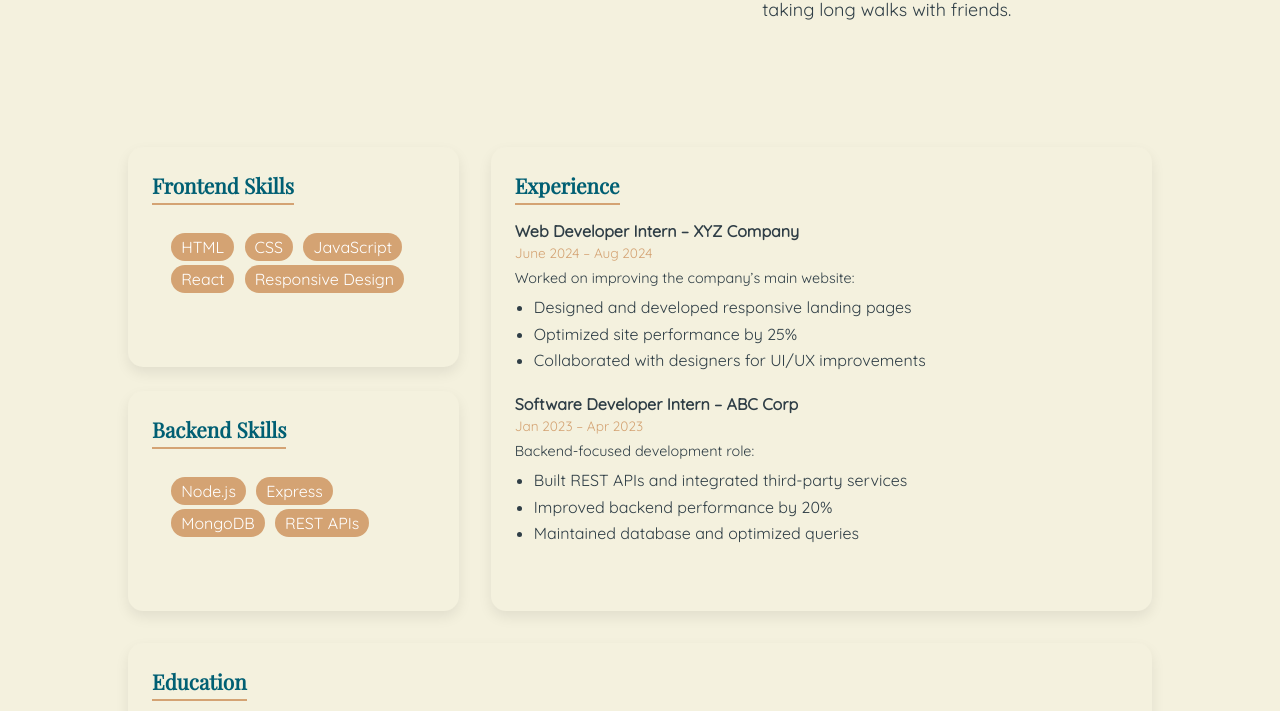
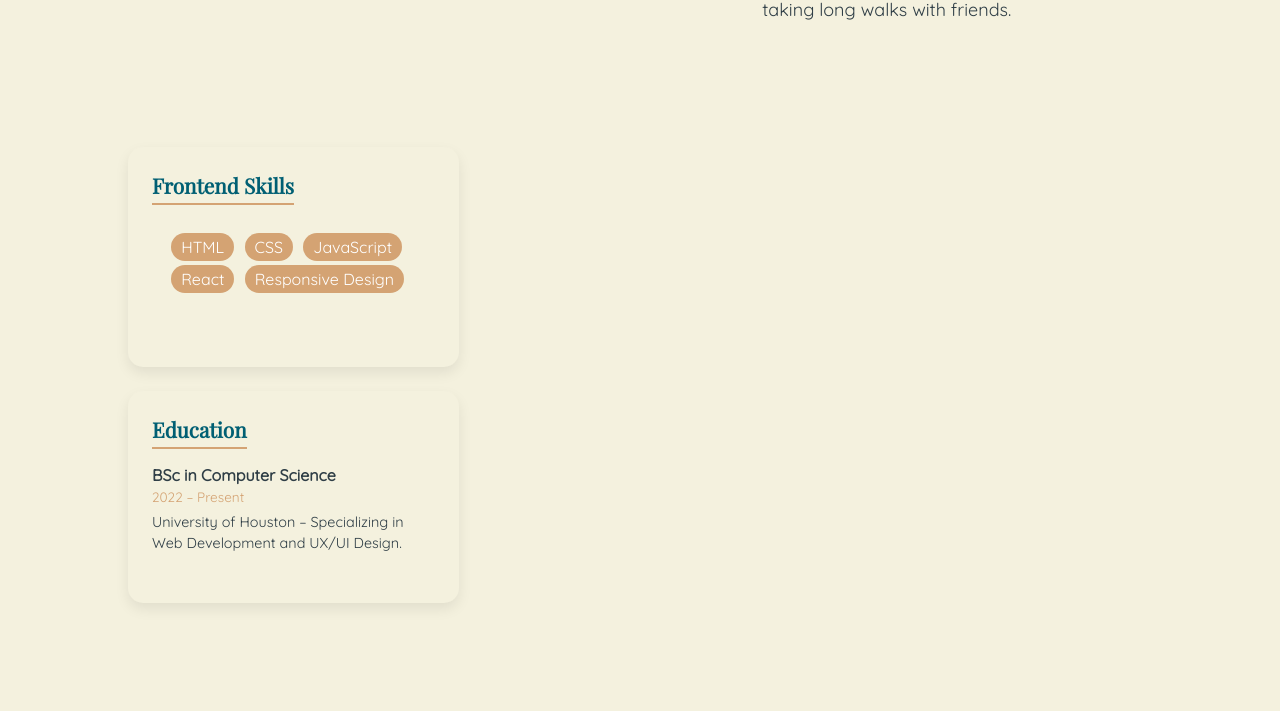
Before and after one commit to IJM123/My-Portfolio, a plain HTML site: page index.html in a window 1280 px wide. Shown: the part 1171-1882 px from the top of the page. Drawn offline with nearby package versions, Linux system fonts and the light colour scheme; a web font is replaced by a local one.

Commit message:
update portfolio design

```diff
--- a/index.html
+++ b/index.html
@@ -73,7 +73,7 @@
       </ul>
     </div>
 
-    <div class="card skill-card">
+   <!-- <div class="card skill-card">
       <h3>Backend Skills</h3>
       <ul class="skill-list">
         <li>Node.js</li>
@@ -82,10 +82,10 @@
         <li>REST APIs</li>
       </ul>
     </div>
-  </div>
+  </div>-->
 
   <!-- Right Column: Experience -->
-  <div class="card experience-card">
+  <!-- <div class="card experience-card">
     <h3>Experience</h3>
 
     <div class="job">
@@ -109,7 +109,7 @@
         <li>Maintained database and optimized queries</li>
       </ul>
     </div>
-  </div>
+  </div> -->
 
   <!-- Full Width Education -->
   <div class="card education-card">
```
